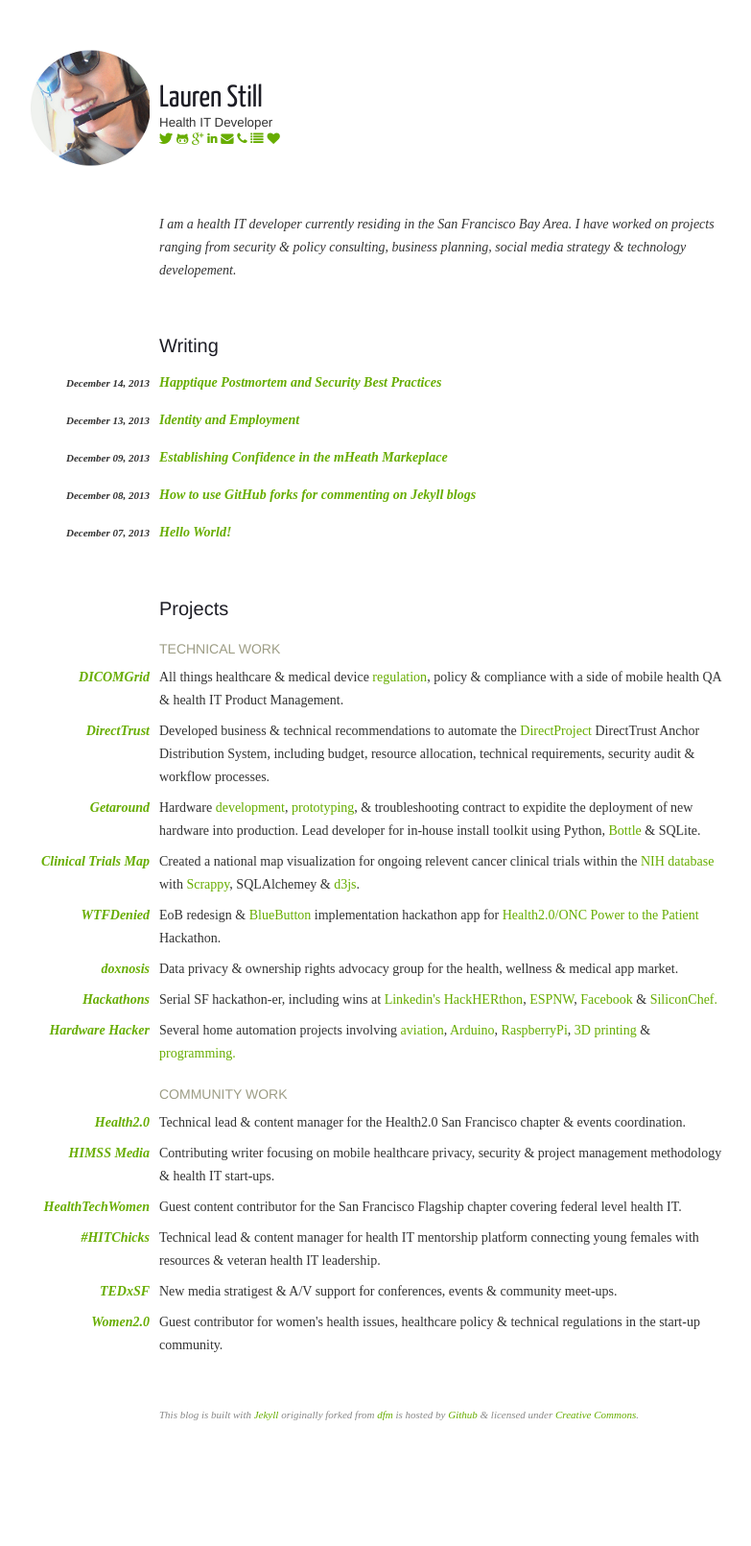
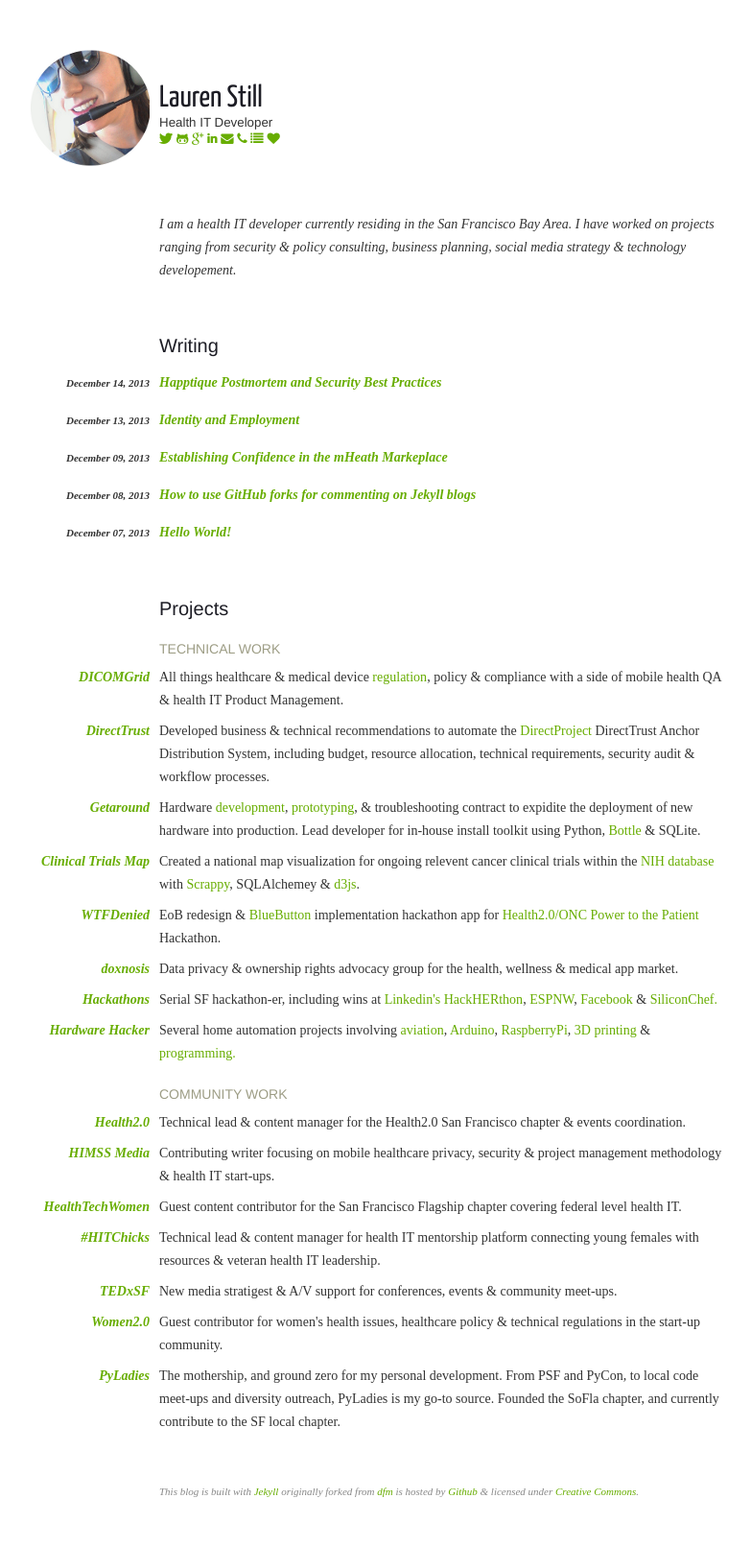
Before and after one commit to laurenstill/laurenstill.github.io, a Jekyll site: the page built from index.html, in a window 1280 px wide. Shown: the whole page at 96% size, without its empty margins (279-1062 px from the left). Built offline with Jekyll 4.4.1, drawn with Linux system fonts in a browser that asks for light colours; before the commit the page ends 1531 px from its top, so only the background shows below that.

Commit message:
Update index.html
Pyladies

```diff
--- a/_layouts/index.html
+++ b/_layouts/index.html
@@ -170,6 +170,16 @@ layout: default
                 <span class="project-desc">
                        Guest contributor for women's health issues, healthcare policy &amp; technical regulations in the start-up community.
                 </span>
+
+
+                <li class="project">
+                <span class="project-name">
+                    <a href="http://www.pyladies.com/">PyLadies</a>
+                </span>
+                <span class="project-desc">
+                     The mothership, and ground zero for my personal development. From PSF and PyCon, to local code meet-ups and diversity outreach, PyLadies is my go-to source.  Founded the SoFla chapter, and currently contribute to the SF local chapter.
+                </span>
+            </li>
             </li>
         </ul>
     </div>
```
